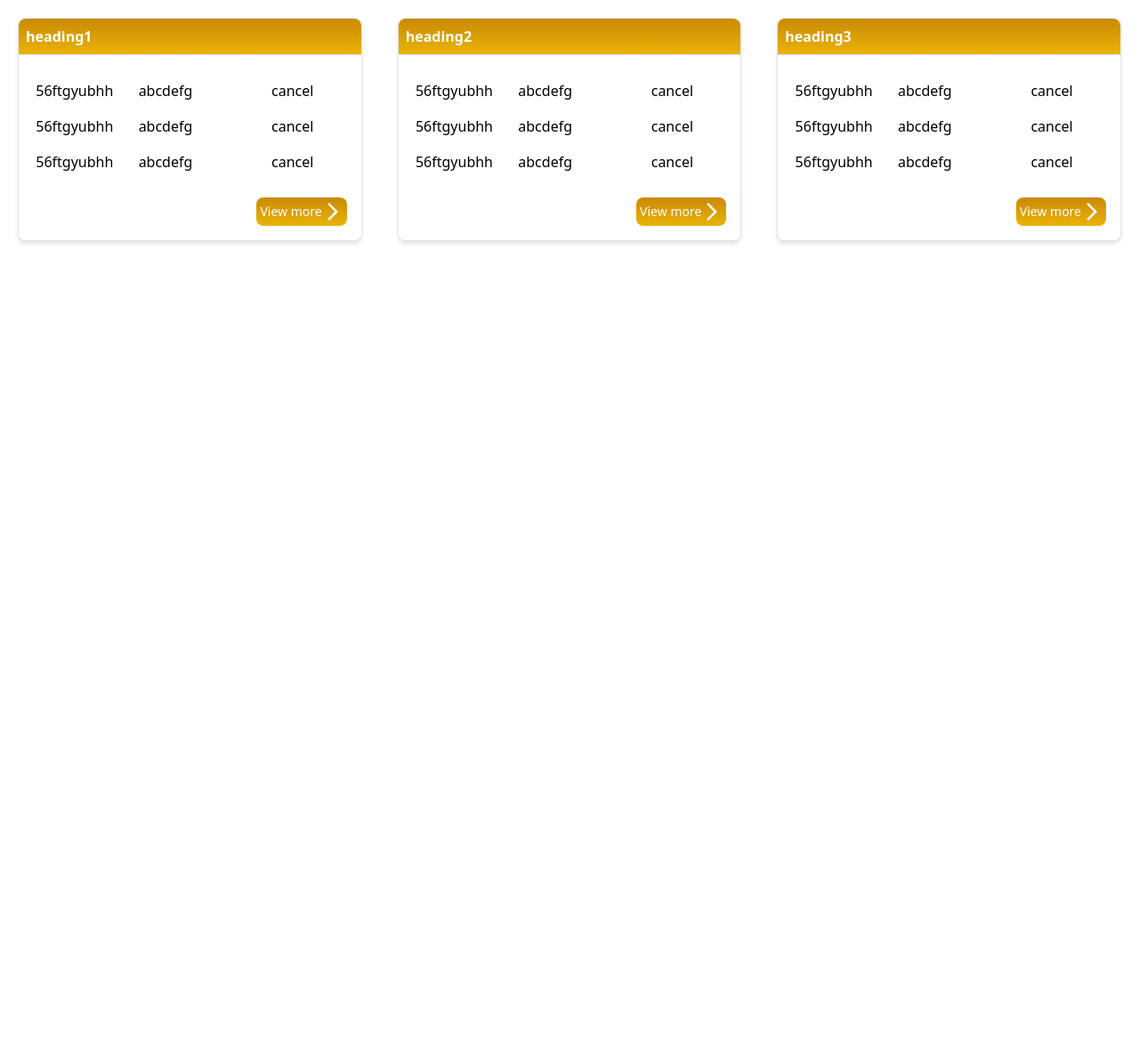
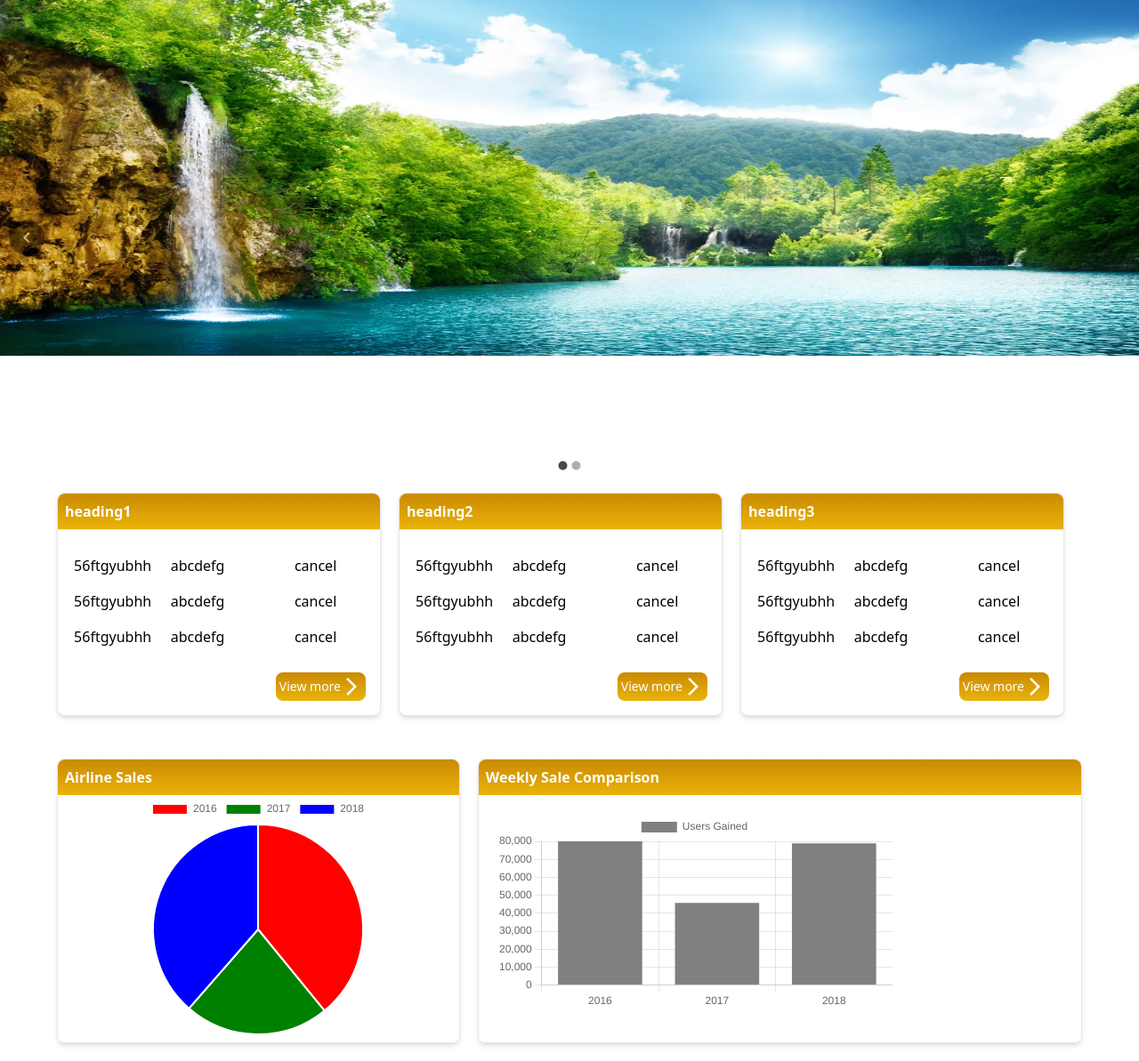
Before and after one commit to ahmedskandar/muit, a Next.js app: page / in a window 1280 px wide. Shown: the whole page at 89% size. Before the commit the page ends 800 px from the top, so only its background shows below. Built offline with nearby package versions, Linux system fonts and the light colour scheme.

Commit message:
Finished layout of entire dashboard

```diff
--- /dev/null
+++ b/components/golden ring components/BarChartUI.tsx
@@ -0,0 +1,64 @@
+import { useState } from "react";
+import { Bar } from "react-chartjs-2";
+import { CategoryScale } from "chart.js";
+import Chart from "chart.js/auto";
+
+const BarChartUI: React.FC = () => {
+
+Chart.register(CategoryScale);
+
+  const UserData = [
+    {
+      id: 1,
+      year: 2016,
+      userGain: 80000,
+      userLost: 823
+    },
+    {
+      id: 2,
+      year: 2017,
+      userGain: 45677,
+      userLost: 345
+    },
+    {
+      id: 3,
+      year: 2018,
+      userGain: 78888,
+      userLost: 555
+    },
+  ]
+
+  const [userData, setUserData] = useState({
+    labels: UserData.map((data) => data.year),
+    datasets: [
+      {
+        label: "Users Gained",
+        data: UserData.map((data) => data.userGain),
+        backgroundColor: ["gray"]
+      },
+    ],
+  });
+
+
+
+
+  return (
+    <div
+      className="shadow-md border rounded-lg text-left h-full
+    w-full lg:w-[60%]"
+    >
+      <div
+        className="p-2 font-bold text-white bg-gradient-to-b from-yellow-600 to-yellow-500
+       rounded-t-lg flex items-center gap-4"
+      >
+        Weekly Sale Comparison
+      </div>
+      <div className="m-5 h-[70%]">
+      <Bar data={userData} />
+
+      </div>
+    </div>
+  );
+};
+
+export default BarChartUI;
--- /dev/null
+++ b/components/golden ring components/CarouselUI.tsx
@@ -0,0 +1,48 @@
+import React from "react";
+import Image from "next/image";
+import Carousel from "react-material-ui-carousel";
+import { Paper, Button } from "@mui/material";
+
+const CarouselUI = () => {
+  var items = [
+    {
+      name: "Random Name #1",
+      description: "Probably the most random thing you have ever seen!",
+    },
+    {
+      name: "Random Name #2",
+      description: "Hello World!",
+    },
+  ];
+
+  return (
+    <Carousel
+      next={() => {
+      }}
+      prev={() => {
+      }}
+    >
+      {items.map((item, i) => (
+        <Item key={i} item={item} />
+      ))}
+    </Carousel>
+  );
+}
+
+function Item(props: any) {
+  return (
+    <div className="">
+      <Image
+      alt=""
+        src={
+          '/images/nature.webp'
+        }
+        className="w-full h-[50vh]"
+        width={1000}
+        height={500}
+      />
+    </div>
+  );
+}
+
+export default CarouselUI;
--- a/components/golden ring components/DashboardData2.tsx
+++ b/components/golden ring components/DashboardData2.tsx
@@ -1,6 +1,11 @@
 import React, { useState, useEffect } from "react";
 import { DragDropContext, Droppable, Draggable } from "react-beautiful-dnd";
+import CarouselUI from "./CarouselUI";
+import ChartCard from "./PieChartUI";
+import GraphCard from "./BarChartUI";
 import InfoCard2 from "./InfoCard2";
+import PieChartUI from "./PieChartUI";
+import BarChartUI from "./BarChartUI";
 
 const DashboardData2 = () => {
   const [windowWidth, setWindowWidth] = useState<number>(
@@ -14,7 +19,7 @@ const DashboardData2 = () => {
   //       }
   //   }, [window.innerWidth])
 
-  let direction = windowWidth > 768 ? "horizontal" : "vertical";
+  let direction = windowWidth! > 768 ? "horizontal" : "vertical";
 
   const lists = [
     {
@@ -53,6 +58,7 @@ const DashboardData2 = () => {
   }, []);
 
   const onDragEndHandler = (result: any) => {
+    if (!result.destination) return;
     const items = Array.from(listsState);
     const [reorderedItem] = items.splice(result.source.index, 1);
     items.splice(result.destination.index, 0, reorderedItem);
@@ -61,6 +67,8 @@ const DashboardData2 = () => {
   };
 
   return (
+    <>
+      <CarouselUI />
       <div>
         <DragDropContext onDragEnd={onDragEndHandler}>
           {winReady ? (
@@ -69,7 +77,7 @@ const DashboardData2 = () => {
                 <ul
                   {...provided.droppableProps}
                   ref={provided.innerRef}
-                className="flex flex-col items-center w-full md:flex-row"
+                  className="flex flex-col items-center w-[90%] mx-auto md:flex-row"
                 >
                   {listsState.map((list, index) => {
                     return (
@@ -80,7 +88,7 @@ const DashboardData2 = () => {
                       >
                         {(provided) => (
                           <div
-                          className="w-[90%] my-5 md:w-full md:m-5"
+                            className="w-[100%] my-5 md:w-[100%] md:w-full md:my-5 md:mr-5"
                             {...provided.dragHandleProps}
                             {...provided.draggableProps}
                             ref={provided.innerRef}
@@ -98,6 +106,12 @@ const DashboardData2 = () => {
           ) : null}
         </DragDropContext>
       </div>
+      {/**ChartCards */}
+      <section className="flex flex-col w-[90%] mx-auto mt-7 gap-5 h-80 mb-5 lg:flex-row">
+        <PieChartUI />
+        <BarChartUI />
+      </section>
+    </>
   );
 };
 
--- /dev/null
+++ b/components/golden ring components/PieChartUI.tsx
@@ -0,0 +1,52 @@
+import { Pie } from "react-chartjs-2"
+import {useState} from 'react'
+
+const PieChartUI: React.FC = () => {
+    const UserData = [
+    {
+      id: 1,
+      year: 2016,
+      userGain: 80000,
+      userLost: 823
+    },
+    {
+      id: 2,
+      year: 2017,
+      userGain: 45677,
+      userLost: 345
+    },
+    {
+      id: 3,
+      year: 2018,
+      userGain: 78888,
+      userLost: 555
+    },
+  ]
+
+  const [userData, setUserData] = useState({
+    labels: UserData.map((data) => data.year),
+    datasets: [
+      {
+        label: "Users Gained",
+        data: UserData.map((data) => data.userGain),
+        backgroundColor: ["red","green","blue"]
+      },
+    ],
+  });
+
+  return (
+    <div className="shadow-md border rounded-lg text-left w-full  h-full
+      lg:w-[40%]">
+        <div className="p-2 font-bold text-white bg-gradient-to-b from-yellow-600 to-yellow-500
+       rounded-t-lg flex items-center gap-4">
+            Airline Sales
+        </div>
+        <div className="h-[85%] flex justify-center">
+
+        <Pie data={userData} />
+        </div>
+    </div>
+  )
+}
+
+export default PieChartUI
--- a/package.json
+++ b/package.json
@@ -17,11 +17,15 @@
     "@types/node": "18.11.18",
     "@types/react": "18.0.27",
     "@types/react-dom": "18.0.10",
+    "chart.js": "^4.2.1",
     "eslint": "8.32.0",
     "eslint-config-next": "13.1.6",
     "next": "13.1.6",
     "react": "18.2.0",
+    "react-beautiful-dnd": "^13.1.1",
+    "react-chartjs-2": "^5.2.0",
     "react-dom": "18.2.0",
+    "react-material-ui-carousel": "^3.4.2",
     "typescript": "4.9.4"
   }
 }
--- a/pages/index.tsx
+++ b/pages/index.tsx
@@ -7,6 +7,7 @@ import Headphones from "../components/Headphones";
 import Homepage from "../components/Homepage";
 import PricingCard from "../components/PricingCard";
 import DashboardData2 from "../components/golden ring components/DashboardData2";
+import Example from "../components/golden ring components/CarouselUI";
 
 const HomePage = () => {
   return (
```
Also changed, not shown: components/golden ring components/ChartCard.tsx (deleted, +0 -14 lines), components/golden ring components/GraphCard.tsx (deleted, +0 -11 lines), components/golden ring components/dashboardData.tsx (+7 -8 lines), public/images/nature.webp (added), 1 other file (tests, documents, lock files or other folders). Lines whose indentation alone changed are shown as unchanged.
